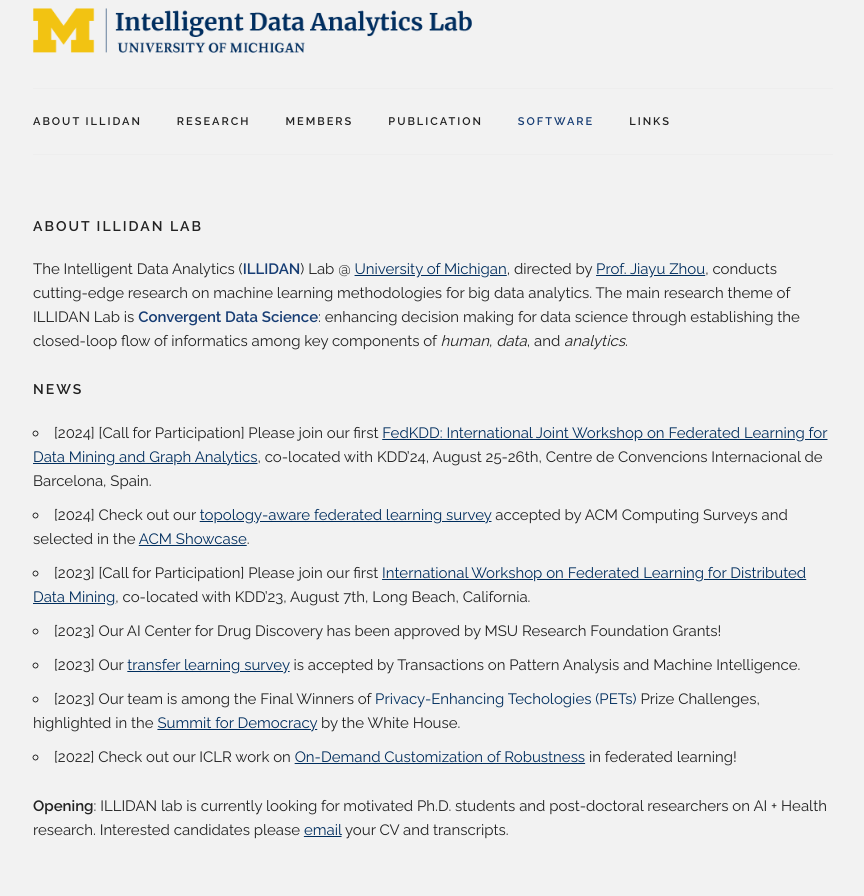
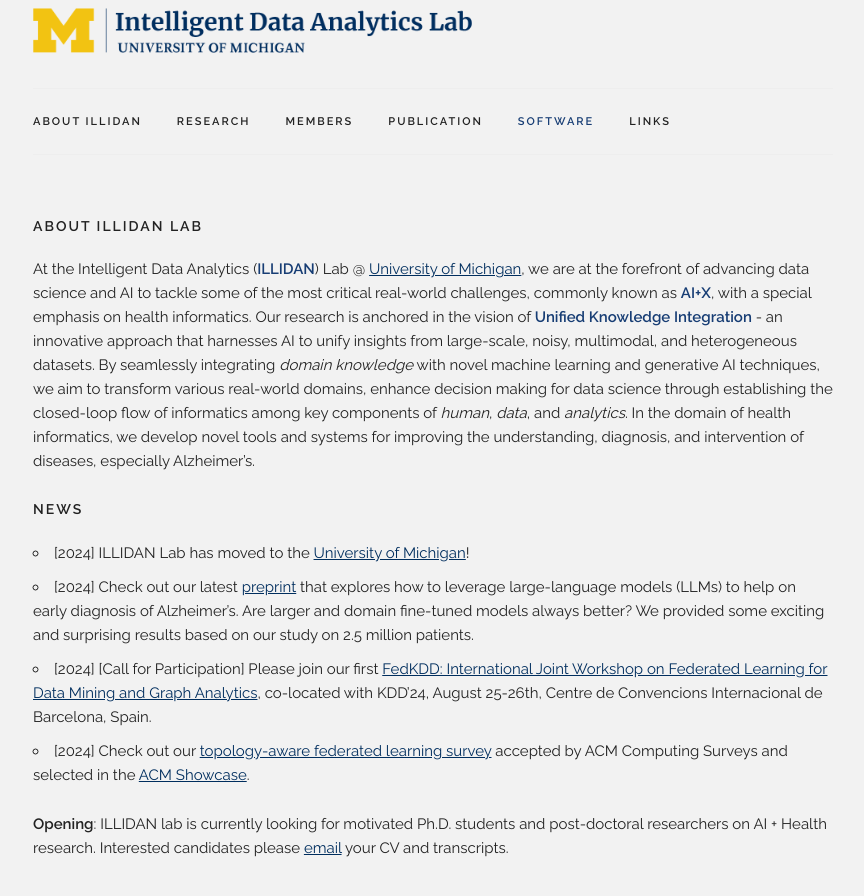
Before and after one commit to Marvelrex/denos.lab.io, a Jekyll site: the page built from index.html, in a window 1280 px wide and 900 px high, scrolled down 197 px. Shown: the top 896 px of the window, without its empty margins (207-1071 px from the left). Built offline with Jekyll 4.4.1, drawn with Linux system fonts in a browser that asks for light colours; nearby versions of some CDN libraries.

Commit message:
Update website.

```diff
--- a/_includes/introduction.md
+++ b/_includes/introduction.md
@@ -1,2 +1 @@
-The Intelligent Data Analytics (<font color="#173d74"><b>ILLIDAN</b></font>) Lab @ [University of Michigan](https://umich.edu/), directed by [Prof. Jiayu Zhou](http://jiayuzhou.github.io/), conducts cutting-edge research on machine learning methodologies for big data analytics.
-The main research theme of ILLIDAN Lab is <font color="#173d74"><b>Convergent Data Science</b></font>: enhancing decision making for data science through establishing the closed-loop flow of informatics among key components of <em>human</em>, <em>data</em>, and <em>analytics</em>.
+At the Intelligent Data Analytics (<font color="#173d74"><b>ILLIDAN</b></font>) Lab @ [University of Michigan](https://umich.edu/), we are at the forefront of advancing data science and AI to tackle some of the most critical real-world challenges, commonly known as <font color="#173d74"><b>AI+X</b></font>, with a special emphasis on health informatics. Our research is anchored in the vision of <font color="#173d74"><b>Unified Knowledge Integration</b></font> - an innovative approach that harnesses AI to unify insights from large-scale, noisy, multimodal, and heterogeneous datasets. By seamlessly integrating <em>domain knowledge</em> with novel machine learning and generative AI techniques, we aim to transform various real-world domains, enhance decision making for data science through establishing the closed-loop flow of informatics among key components of <em>human</em>, <em>data</em>, and <em>analytics</em>. In the domain of health informatics, we develop novel tools and systems for improving the understanding, diagnosis, and intervention of diseases, especially Alzheimer’s.
--- a/_includes/news.md
+++ b/_includes/news.md
@@ -1,10 +1,8 @@
+- [2024] ILLIDAN Lab has moved to the <a href="https://umich.edu/" target="_blank">University of Michigan</a>!
+- [2024] Check out our latest <a href="https://arxiv.org/abs/2405.16413" target="_blank">preprint</a> that explores how to leverage large-language models (LLMs) to help on early diagnosis of Alzheimer's. Are larger and domain fine-tuned models always better? We provided some exciting and surprising results based on our study on 2.5 million patients.
 - [2024] [Call for Participation] Please join our first <a href="https://fedkdd.github.io/" target="_blank">FedKDD: International Joint Workshop on Federated Learning for Data Mining and Graph Analytics</a>, co-located with KDD'24, August 25-26th, Centre de Convencions Internacional de Barcelona, Spain.
 - [2024] Check out our <a href="https://dl.acm.org/doi/10.1145/3659205" target="_blank">topology-aware federated learning survey</a> accepted by ACM Computing Surveys and selected in the <a href="https://www.growkudos.com/publications/10.1145%25252F3659205/reader">ACM Showcase</a>.
-- [2023] [Call for Participation] Please join our first <a href="https://fl4data-mining.github.io/" target="_blank">International Workshop on Federated Learning for Distributed Data Mining</a>, co-located with KDD'23, August 7th, Long Beach, California.
-- [2023] Our AI Center for Drug Discovery has been approved by MSU Research Foundation Grants!
-- [2023] Our <a href="https://arxiv.org/abs/2009.07888" target="_blank">transfer learning survey</a> is accepted by Transactions on Pattern Analysis and Machine Intelligence.
-- [2023] Our team is among the Final Winners of <a herf="https://petsprizechallenges.com/" target="_blank">Privacy-Enhancing Techologies (PETs)</a> Prize Challenges, highlighted in the <a href="https://www.youtube.com/watch?v=8nRs3VArnco&t=12544s">Summit for Democracy</a> by the White House.
-- [2022] Check out our ICLR work on <a href="https://openreview.net/forum?id=_QLmakITKg" target="_blank">On-Demand Customization of Robustness</a> in federated learning!
+
 
 **Opening**: ILLIDAN lab is currently looking for motivated Ph.D. students and post-doctoral researchers on AI + Health research. Interested candidates please [email](mailto:jiayuz@umich.edu) your CV and transcripts.
 <!-- Check the [whitepaper](whitepaper.pdf) for details of research, life at ILLIDAN lab. -->
```
